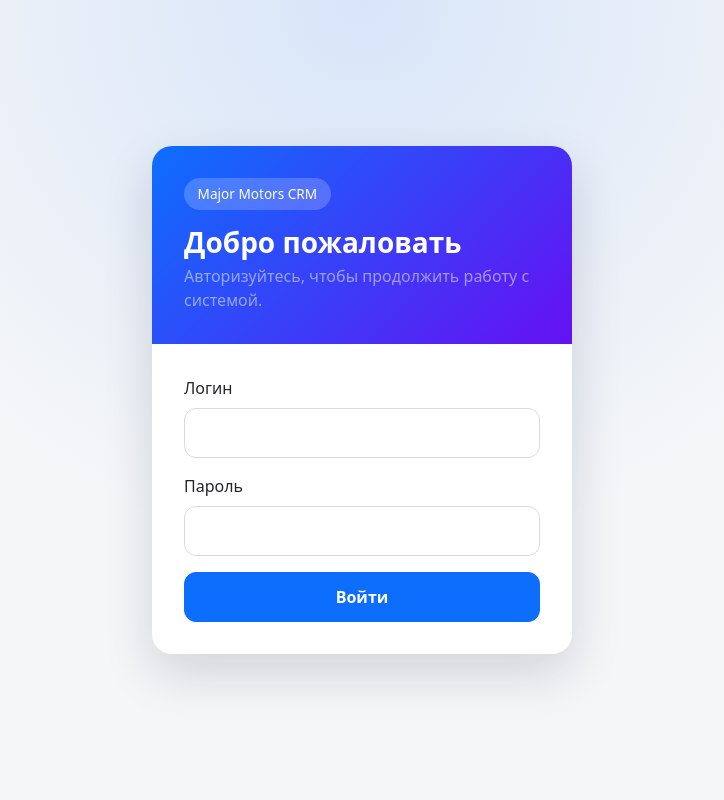
After one commit to Shakhriyor10/major_motors, a Django app: page /login/ in a window 1280 px wide. The commit adds this page. Shown: the whole page, without its empty margins (278-1002 px from the left). Run offline with Django 3.2, Linux system fonts and the light colour scheme; data comes from the database, SQL or seed files in the repository; data that the repository does not hold is empty.

Commit message:
Add authenticated login flow

```diff
--- a/crm/urls.py
+++ b/crm/urls.py
@@ -1,8 +1,11 @@
+from django.contrib.auth import views as auth_views
 from django.urls import path
 
 from . import views
 
 urlpatterns = [
+    path('login/', auth_views.LoginView.as_view(), name='login'),
+    path('logout/', auth_views.LogoutView.as_view(), name='logout'),
     path('', views.home, name='home'),
     path('dashboard/', views.dashboard, name='dashboard'),
     path('roles/', views.roles, name='roles'),
--- a/major_motors/settings.py
+++ b/major_motors/settings.py
@@ -129,3 +129,7 @@ STATICFILES_DIRS = [
 
 MEDIA_URL = '/media/'
 MEDIA_ROOT = os.path.join(BASE_DIR, 'media')
+
+LOGIN_URL = 'login'
+LOGIN_REDIRECT_URL = 'home'
+LOGOUT_REDIRECT_URL = 'login'
--- /dev/null
+++ b/templates/registration/login.html
@@ -0,0 +1,111 @@
+<!DOCTYPE html>
+<html lang="ru">
+<head>
+  <meta charset="UTF-8">
+  <meta name="viewport" content="width=device-width, initial-scale=1.0">
+  <title>Вход · Major Motors</title>
+  <link rel="stylesheet" href="https://cdn.jsdelivr.net/npm/bootstrap@5.3.3/dist/css/bootstrap.min.css">
+  <style>
+    body {
+      min-height: 100vh;
+      background: radial-gradient(circle at top, #0d6efd20, transparent 55%), #f5f6f8;
+    }
+    .login-wrapper {
+      min-height: 100vh;
+      display: flex;
+      align-items: center;
+      justify-content: center;
+      padding: 2rem 1rem;
+    }
+    .login-card {
+      max-width: 420px;
+      width: 100%;
+      border: 0;
+      border-radius: 1.25rem;
+      box-shadow: 0 20px 50px rgba(15, 23, 42, 0.15);
+    }
+    .login-card .card-header {
+      border: 0;
+      background: linear-gradient(135deg, #0d6efd, #6610f2);
+      color: #fff;
+      padding: 2rem;
+      border-top-left-radius: 1.25rem;
+      border-top-right-radius: 1.25rem;
+    }
+    .login-card .card-body {
+      padding: 2rem;
+    }
+    .login-input {
+      border-radius: 0.75rem;
+      padding: 0.75rem 1rem;
+      border: 1px solid #d7dce3;
+      transition: border-color 0.2s ease, box-shadow 0.2s ease;
+    }
+    .login-input:focus {
+      border-color: #0d6efd;
+      box-shadow: 0 0 0 0.2rem rgba(13, 110, 253, 0.15);
+    }
+    .login-btn {
+      border-radius: 0.75rem;
+      padding: 0.75rem 1rem;
+      font-weight: 600;
+    }
+    .brand-pill {
+      display: inline-flex;
+      align-items: center;
+      gap: 0.4rem;
+      padding: 0.35rem 0.85rem;
+      border-radius: 999px;
+      background: rgba(255, 255, 255, 0.2);
+      font-size: 0.85rem;
+    }
+  </style>
+</head>
+<body>
+  <div class="login-wrapper">
+    <div class="card login-card">
+      <div class="card-header">
+        <div class="brand-pill mb-3">
+          <span>Major Motors CRM</span>
+        </div>
+        <h1 class="h3 mb-1 fw-bold">Добро пожаловать</h1>
+        <p class="mb-0 text-white-50">Авторизуйтесь, чтобы продолжить работу с системой.</p>
+      </div>
+      <div class="card-body">
+        {% if form.errors %}
+          <div class="alert alert-danger">
+            Неверный логин или пароль. Проверьте данные и попробуйте снова.
+          </div>
+        {% endif %}
+        <form method="post" class="vstack gap-3">
+          {% csrf_token %}
+          <div>
+            <label class="form-label" for="id_username">Логин</label>
+            <input
+              type="text"
+              name="username"
+              id="id_username"
+              autocomplete="username"
+              class="form-control login-input"
+              value="{{ form.username.value|default:'' }}"
+              required
+            >
+          </div>
+          <div>
+            <label class="form-label" for="id_password">Пароль</label>
+            <input
+              type="password"
+              name="password"
+              id="id_password"
+              autocomplete="current-password"
+              class="form-control login-input"
+              required
+            >
+          </div>
+          <button class="btn btn-primary login-btn w-100" type="submit">Войти</button>
+        </form>
+      </div>
+    </div>
+  </div>
+</body>
+</html>
```
Also changed, not shown: crm/views.py (+10 -0 lines), templates/base.html (+7 -0 lines).
